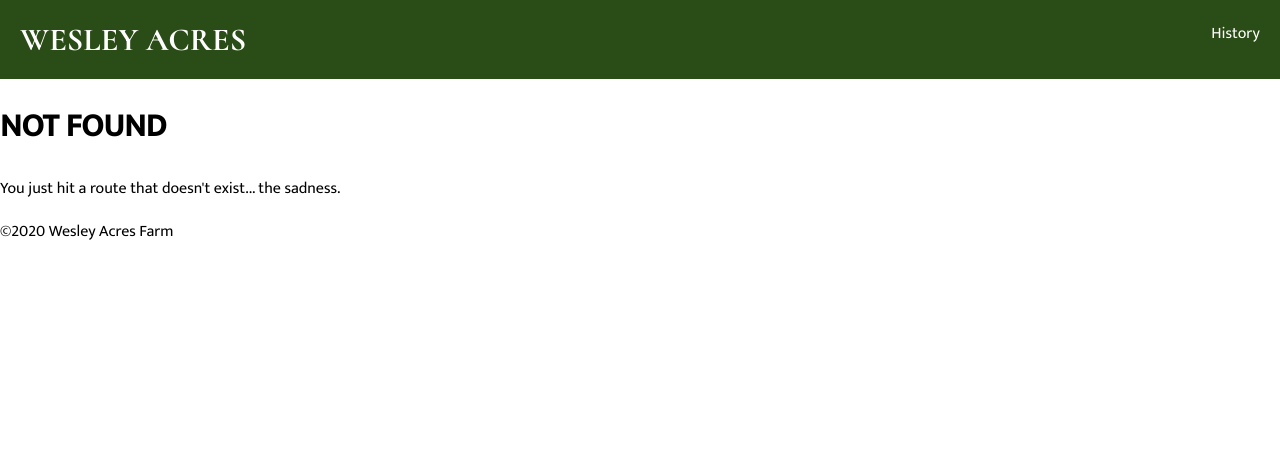
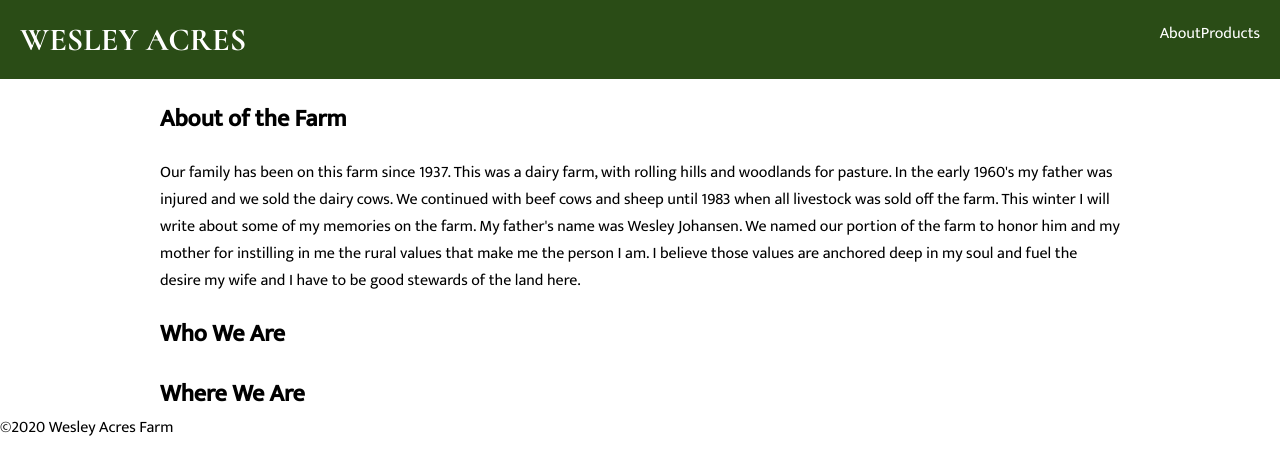
Before and after one commit to markahrens/wesleyacres, a Gatsby site: page /about in a window 1280 px wide. Before the commit this address had no page. Built offline with nearby package versions, Linux system fonts and the light colour scheme; Gatsby itself is replaced by a stand-in of ours.

Commit message:
Adding products page, tweaking design

```diff
--- a/src/components/header.js
+++ b/src/components/header.js
@@ -10,8 +10,11 @@ const Header = ({ siteTitle }) => (
       </Link>
     </h1>
     <nav>
-      <Link to="history">
-        History
+      <Link to="about">
+        About
+      </Link>
+      <Link to="products">
+        Products
       </Link>
     </nav>
   </header>
--- a/src/components/wesleyacres.scss
+++ b/src/components/wesleyacres.scss
@@ -25,3 +25,11 @@ header{
         text-decoration: none;
     }
 }
+
+main{
+    h1, h2, h3, h4, h5, p {
+        max-width: 960px;
+        margin: 0 auto;
+        padding-top: 20px;
+    }
+}
--- a/src/pages/history.js
+++ b/src/pages/about.js
@@ -1,15 +1,17 @@
 import React from "react"
-import { Link } from "gatsby"
 
 import Layout from "../components/layout"
-import Image from "../components/image"
 import SEO from "../components/seo"
 
 const HistoryPage = () => (
   <Layout>
-    <SEO title="History" />
+    <SEO title="About" />
     <h2>About of the Farm</h2>
     <p>Our family has been on this farm since 1937. This was a dairy farm, with rolling hills and woodlands for pasture. In the early 1960's my father was injured and we sold the dairy cows. We continued with beef cows and sheep until 1983 when all livestock was sold off the farm. This winter I will write about some of my memories on the farm. My father's name was Wesley Johansen. We named our portion of the farm to honor him and my mother for instilling in me the rural values that make me the person I am. I believe those values are anchored deep in my soul and fuel the desire my wife and I have to be good stewards of the land here.</p>
+    <h2>Who We Are</h2>
+
+    <h2>Where We Are</h2>
+
   </Layout>
 )
 
--- a/src/pages/index.js
+++ b/src/pages/index.js
@@ -1,9 +1,10 @@
 import React from "react"
-import { Link } from "gatsby"
+import { graphql } from 'gatsby'
 
 import Layout from "../components/layout"
 import SEO from "../components/seo"
 import Img from "gatsby-image"
+
 
 const IndexPage = ({ data }) => (
   <Layout>
```
Also changed, not shown: src/pages/products.js (added, +14 -0 lines).
